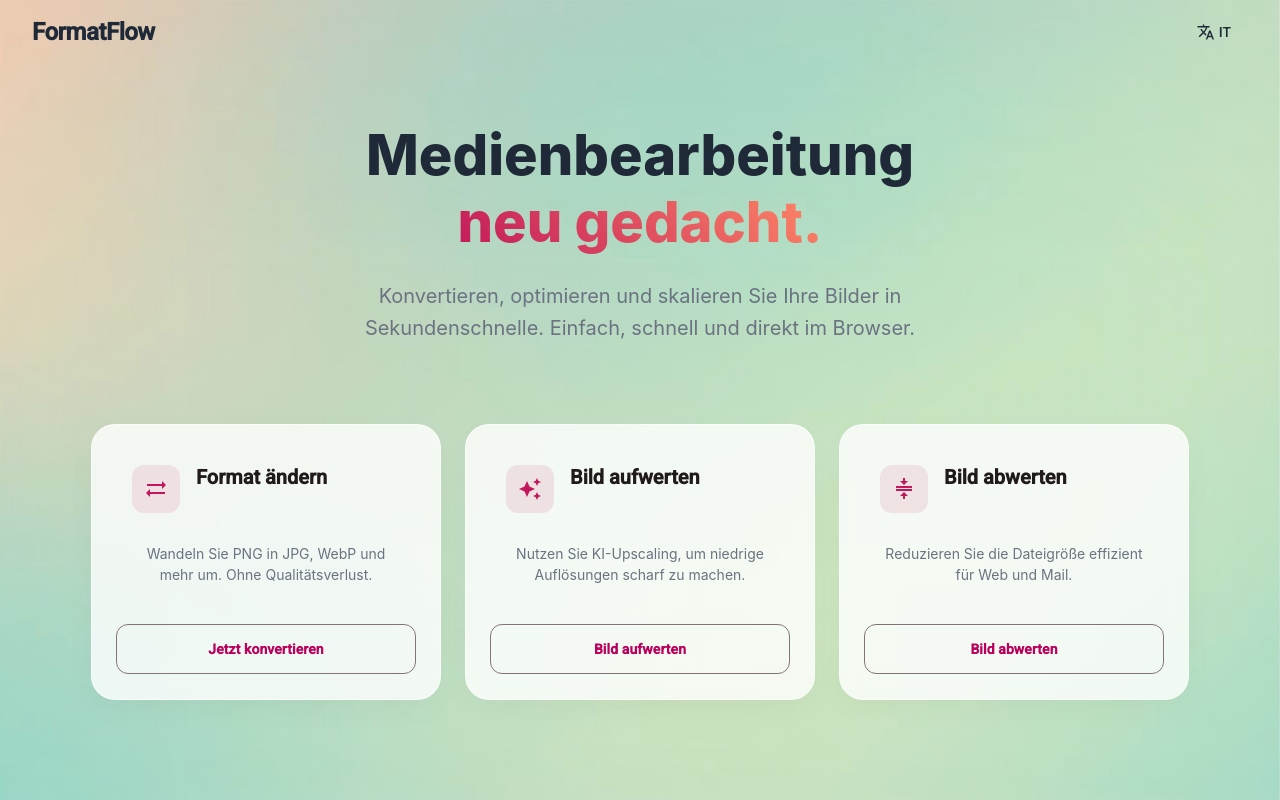
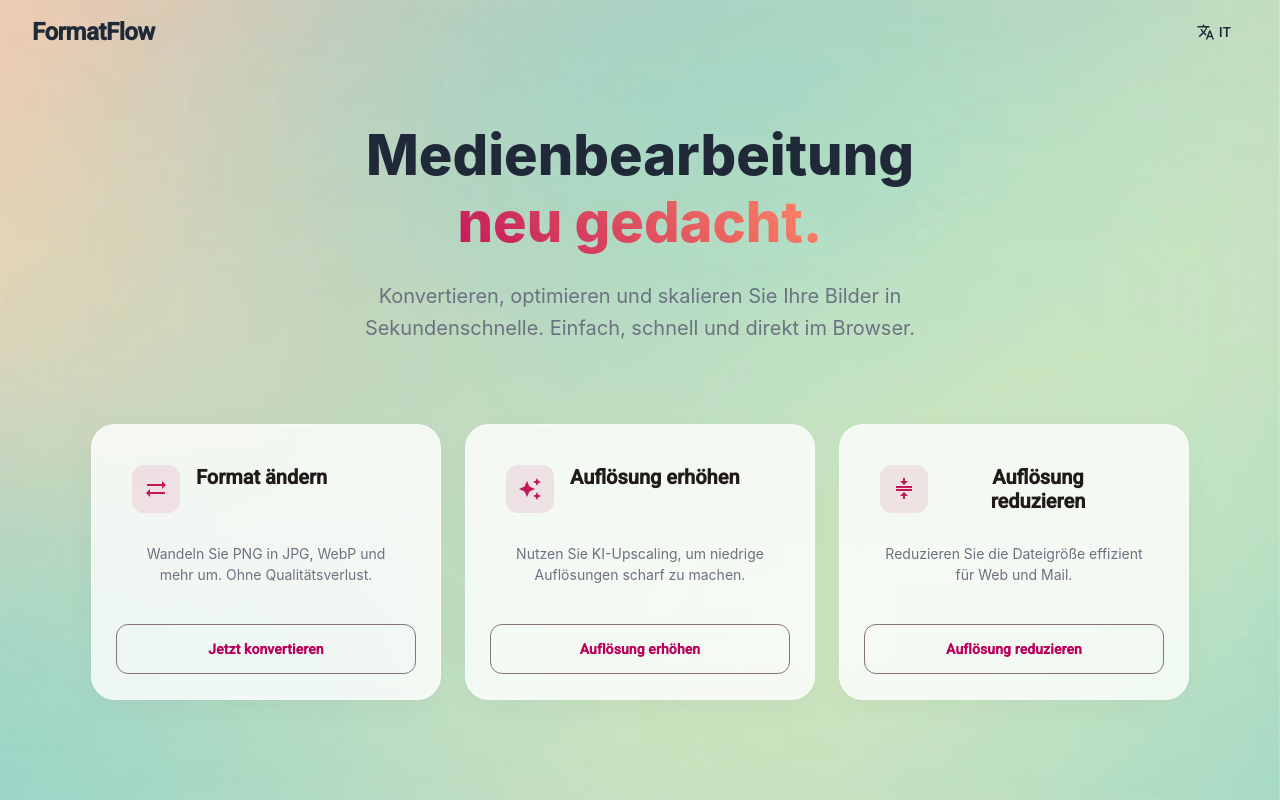
Before and after one commit to nickgoof/formatflow, an Angular app: page /home in a window 1280 px wide. Built offline with nearby package versions, Linux system fonts and the light colour scheme.

Commit message:
Titel Anpassungen Pizzinini

```diff
--- a/src/app/format-component/format-component.ts
+++ b/src/app/format-component/format-component.ts
@@ -28,7 +28,7 @@ export class FormatComponent implements OnInit, OnDestroy {
 
   content = {
     de: {
-      title: 'Bild formatieren',
+      title: 'Format konvertieren',
       subtitle: 'Wählen Sie ein Bild und das neue Zielformat.',
       select_empty_title: 'Datei auswählen',
       select_empty_desc: 'JPG, PNG, WEBP, PDF, TIFF',
--- a/src/app/home/home.ts
+++ b/src/app/home/home.ts
@@ -29,12 +29,12 @@ export class Home {
       card1_title: 'Format ändern',
       card1_desc: 'Wandeln Sie PNG in JPG, WebP und mehr um. Ohne Qualitätsverlust.',
       card1_btn: 'Jetzt konvertieren',
-      card2_title: 'Bild aufwerten',
+      card2_title: 'Auflösung erhöhen',
       card2_desc: 'Nutzen Sie KI-Upscaling, um niedrige Auflösungen scharf zu machen.',
-      card2_btn: 'Bild aufwerten',
-      card3_title: 'Bild abwerten',
+      card2_btn: 'Auflösung erhöhen',
+      card3_title: 'Auflösung reduzieren',
       card3_desc: 'Reduzieren Sie die Dateigröße effizient für Web und Mail.',
-      card3_btn: 'Bild abwerten'
+      card3_btn: 'Auflösung reduzieren'
     },
     it: {
       nav_btn: 'DE',
--- a/src/app/pixel-component/pixel-component.ts
+++ b/src/app/pixel-component/pixel-component.ts
@@ -28,9 +28,9 @@ export class PixelComponent implements OnInit, OnDestroy {
 
   content = {
     de: {
-      up_title: 'Bild aufwerten',
+      up_title: 'Auflösung erhöhen',
       up_subtitle: 'Wählen Sie ein kleines Bild zum aufskalieren.',
-      down_title: 'Bild abwerten',
+      down_title: 'Auflösung reduzieren',
       down_subtitle: 'Wählen Sie ein Bild zum komprimieren und den Skalierungsfaktor.',
 
       select_title: 'Bild auswählen',
```
